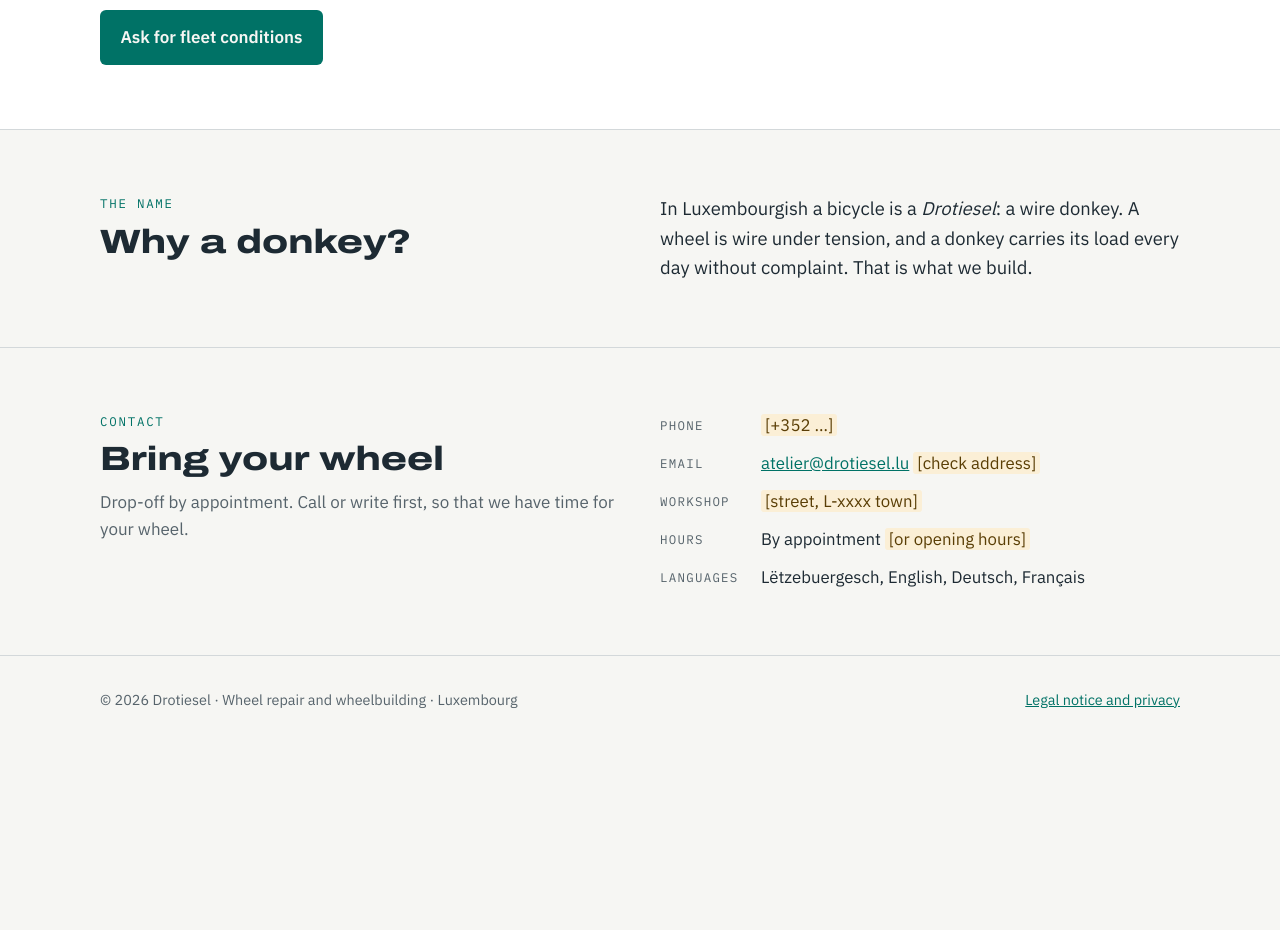
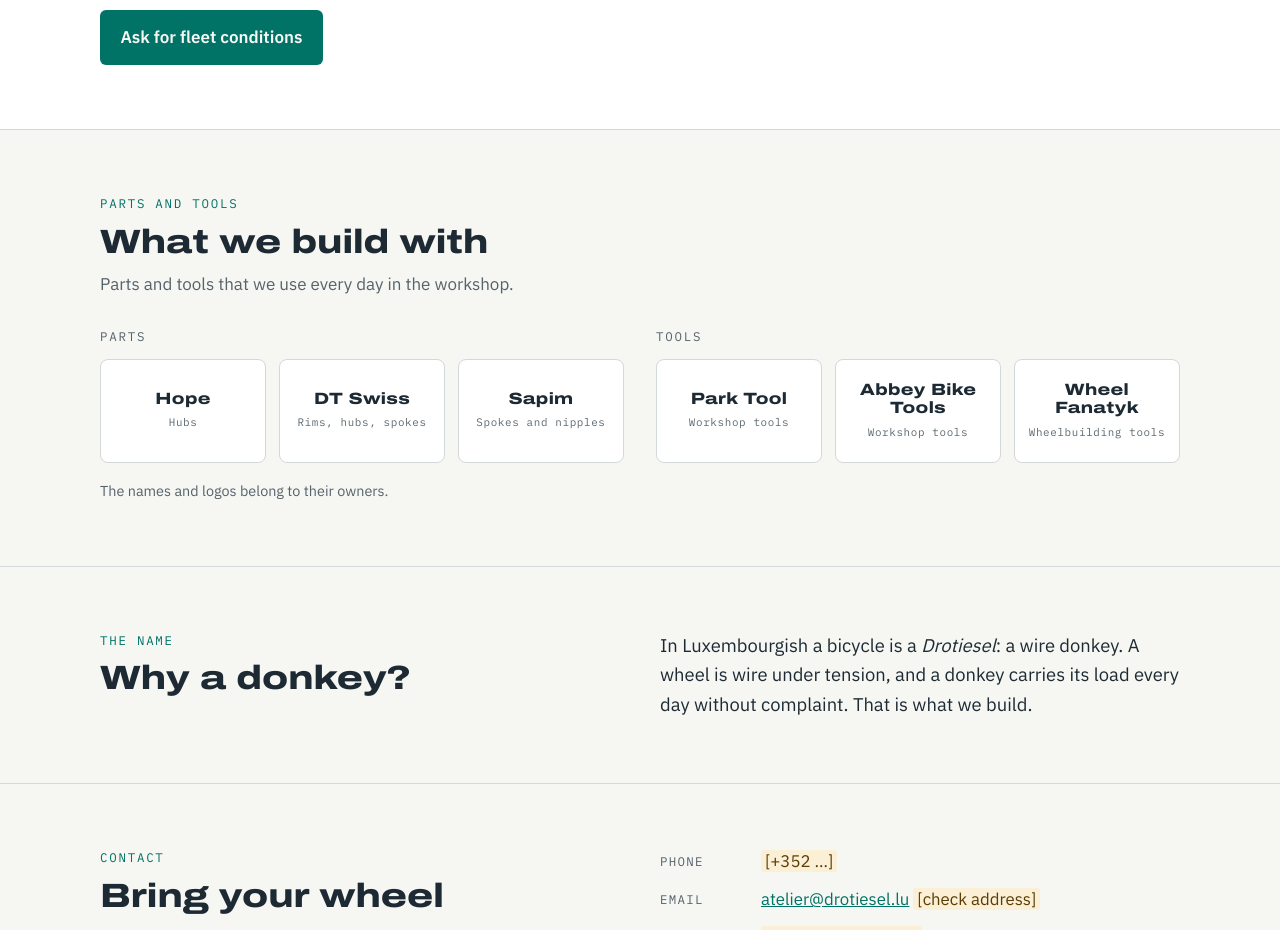
Before and after one commit to mechanicsunlocked/drotiesel-web, a plain HTML site: page index.html in a window 1280 px wide. Shown: the part 3180-4110 px from the top of the page. Before the commit the page ends 3939 px from the top, so only its background shows below. Drawn offline with Linux system fonts and the light colour scheme.

Commit message:
Add the parts and tools section
Hope, DT Swiss and Sapim (parts), Park Tool, Abbey Bike Tools and Wheel
Fanatyk (tools), as text until the official logo files are in
assets/partners/.

Co-Authored-By: Claude Opus 5.5 <noreply@anthropic.com>
Claude-Session: https://claude.ai/code/session_01YMWnXN9VaefmtSnDmusrxt

```diff
--- a/assets/site.css
+++ b/assets/site.css
@@ -90,6 +90,18 @@ ol.steps p{color:var(--muted);font-size:.95rem}
 .cards div{display:flex;flex-direction:column;gap:.4rem}
 .cards p{color:var(--muted);font-size:.95rem}
 .about p{font-size:1.15rem}
+/* brands: logo tiles stay light in both themes, so that the brands' own logo files show correctly */
+.brandgroups{display:grid;gap:2rem;grid-template-columns:repeat(auto-fit,minmax(min(100%,420px),1fr))}
+.bgroup{display:flex;flex-direction:column;gap:.9rem}
+.bgroup h3{font-family:var(--f-mono);font-stretch:100%;font-weight:400;font-size:.78rem;letter-spacing:.14em;text-transform:uppercase;color:var(--muted)}
+.logos{list-style:none;margin:0;padding:0;display:grid;gap:.8rem;grid-template-columns:repeat(3,minmax(0,1fr))}
+@media (max-width:520px){.logos{gap:.5rem}.logos a{min-height:92px;padding:.8rem .35rem}.bn{font-size:.82rem}.bw{font-size:.58rem;letter-spacing:.02em}}
+.logos a{height:100%;min-height:104px;display:flex;flex-direction:column;align-items:center;justify-content:center;gap:.35rem;padding:1rem .6rem;border-radius:8px;background:#FFFFFF;border:1px solid var(--line);color:#1D2A33;text-decoration:none;text-align:center;transition:border-color .15s}
+.logos a:hover{border-color:var(--accent)}
+.logos img{max-width:100%;max-height:44px;width:auto;filter:grayscale(1);opacity:.85;transition:filter .2s,opacity .2s}
+.logos a:hover img{filter:none;opacity:1}
+.bn{font-family:var(--f-display);font-stretch:112%;font-weight:800;font-size:1.02rem;line-height:1.15;letter-spacing:.02em}
+.bw{font-family:var(--f-mono);font-size:.68rem;letter-spacing:.06em;color:#5B6870}
 .contact dl{margin:0;display:grid;grid-template-columns:auto 1fr;gap:.7rem 1.4rem;font-size:1.05rem}
 .contact dt{font-family:var(--f-mono);font-size:.78rem;letter-spacing:.1em;text-transform:uppercase;color:var(--muted);padding-top:.25rem}
 .contact dd{margin:0}
--- a/index.html
+++ b/index.html
@@ -122,6 +122,26 @@
   <div class="ctas"><a class="btn dark" href="mailto:atelier@drotiesel.lu?subject=Fleet%20conditions">Ask for fleet conditions</a></div>
 </div></section>
 
+<section id="brands" class="brands"><div class="wrap">
+  <div class="head"><span class="eyebrow">Parts and tools</span><h2>What we build with</h2>
+    <p class="muted">Parts and tools that we use every day in the workshop.</p></div>
+  <div class="brandgroups">
+    <div class="bgroup"><h3>Parts</h3>
+      <ul class="logos">
+        <li><a href="https://www.hopetech.com/" rel="noopener" target="_blank"><span class="bn">Hope</span><span class="bw">Hubs</span></a></li>
+        <li><a href="https://www.dtswiss.com/" rel="noopener" target="_blank"><span class="bn">DT Swiss</span><span class="bw">Rims, hubs, spokes</span></a></li>
+        <li><a href="https://www.sapim.be/" rel="noopener" target="_blank"><span class="bn">Sapim</span><span class="bw">Spokes and nipples</span></a></li>
+      </ul></div>
+    <div class="bgroup"><h3>Tools</h3>
+      <ul class="logos">
+        <li><a href="https://www.parktool.com/" rel="noopener" target="_blank"><span class="bn">Park Tool</span><span class="bw">Workshop tools</span></a></li>
+        <li><a href="https://www.abbeybiketools.com/" rel="noopener" target="_blank"><span class="bn">Abbey Bike Tools</span><span class="bw">Workshop tools</span></a></li>
+        <li><a href="https://www.wheelfanatyk.com/" rel="noopener" target="_blank"><span class="bn">Wheel Fanatyk</span><span class="bw">Wheelbuilding tools</span></a></li>
+      </ul></div>
+  </div>
+  <p class="note">The names and logos belong to their owners.</p>
+</div></section>
+
 <section class="about"><div class="wrap split">
   <div class="head" style="margin:0"><span class="eyebrow">The name</span><h2>Why a donkey?</h2></div>
   <p>In Luxembourgish a bicycle is a <i>Drotiesel</i>: a wire donkey. A wheel is wire under tension, and a donkey carries its load every day without complaint. That is what we build.</p>
```
Also changed, not shown: 1 other file.
